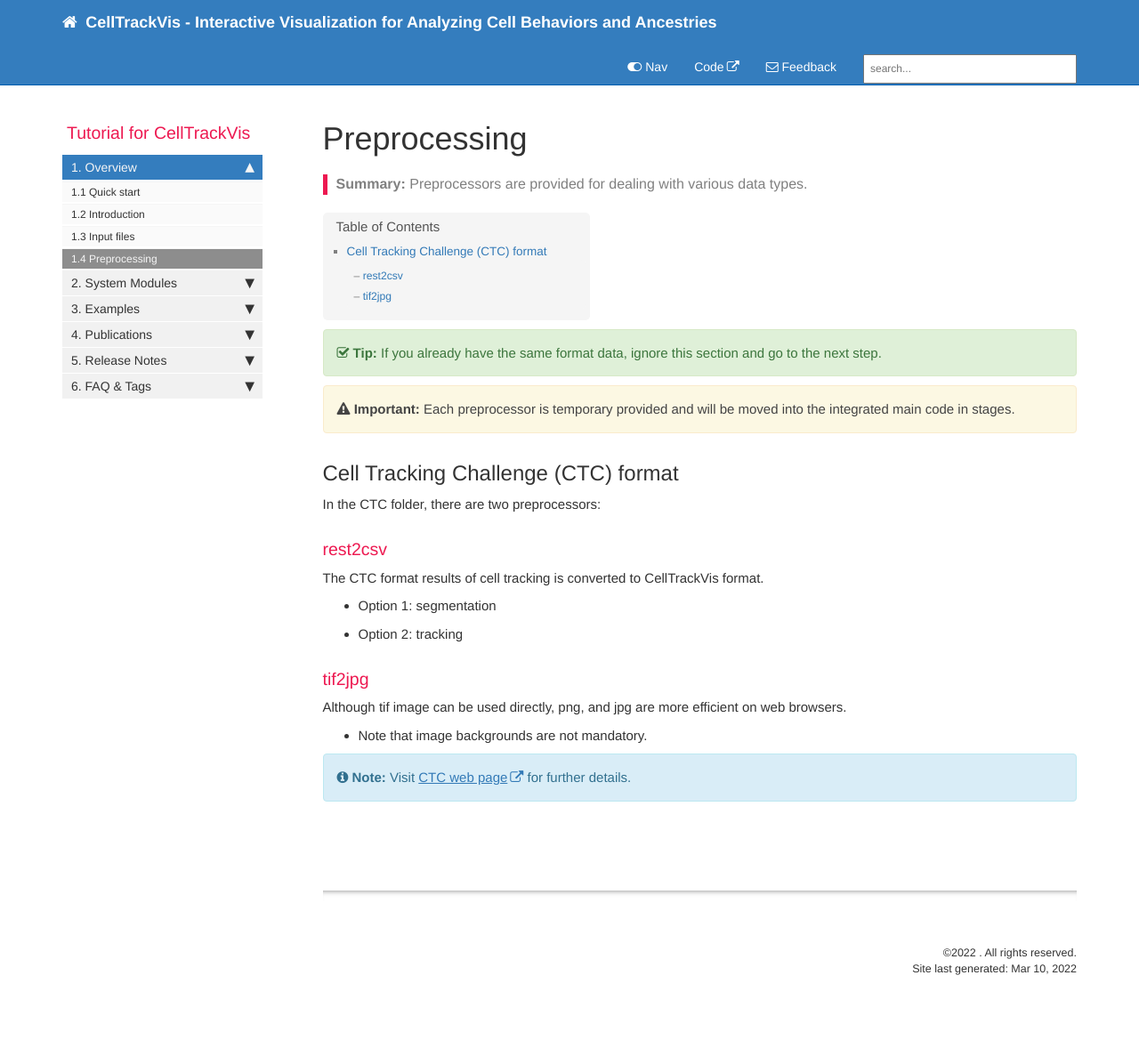
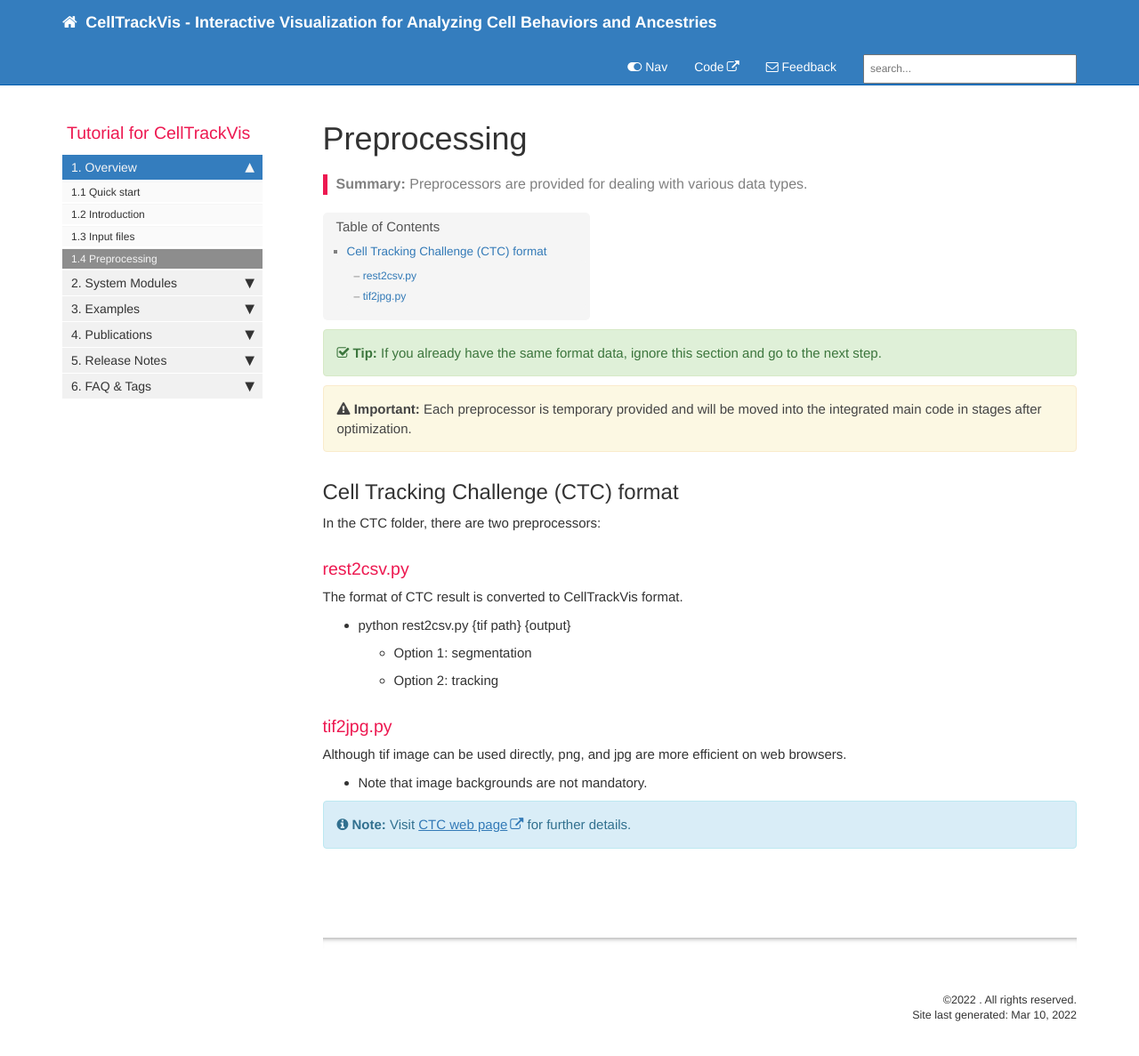
Before and after one commit to scbeom/ctv_tutorial, a Jekyll site: the page built from pages/overview/ov_preprocessing.md, in a window 1280 px wide and 1201 px high. Shown: the top 1187 px of the window at 89% size. Built offline with Jekyll 4.4.1, drawn with Linux system fonts in a browser that asks for light colours; comment, search, counter and statistics services are not loaded.

Commit message:
Further updates

```diff
--- a/pages/overview/ov_preprocessing.md
+++ b/pages/overview/ov_preprocessing.md
@@ -7,19 +7,20 @@ summary: Preprocessors are provided for dealing with various data types.
 ---
 
 {% include tip.html content="If you already have the same format data, ignore this section and go to the next step." %}
-{% include important.html content="Each preprocessor is temporary provided and will be moved into the integrated main code in stages." %}
+{% include important.html content="Each preprocessor is temporary provided and will be moved into the integrated main code in stages after optimization." %}
 
 ## Cell Tracking Challenge (CTC) format
 
 In the CTC folder, there are two preprocessors:
 
-### rest2csv
+### rest2csv.py
 
-The CTC format results of cell tracking is converted to CellTrackVis format.
-- Option 1: segmentation
-- Option 2: tracking
+The format of CTC result is converted to CellTrackVis format.
+* python rest2csv.py {tif path} {output}
+  - Option 1: segmentation
+  - Option 2: tracking
 
-### tif2jpg
+### tif2jpg.py
 
 Although tif image can be used directly, png, and jpg are more efficient on web browsers.
 - Note that image backgrounds are not mandatory.
```
Also changed, not shown: pages/example/ex_example_2.md (+7 -2 lines), images/ex_long_sequence.png (added).
